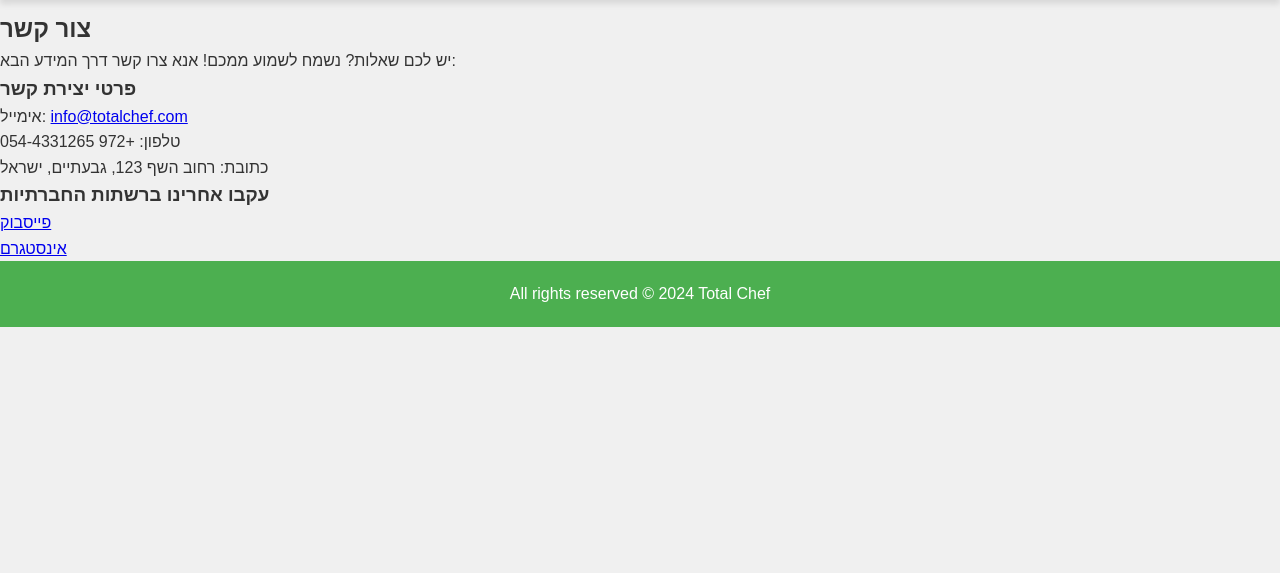
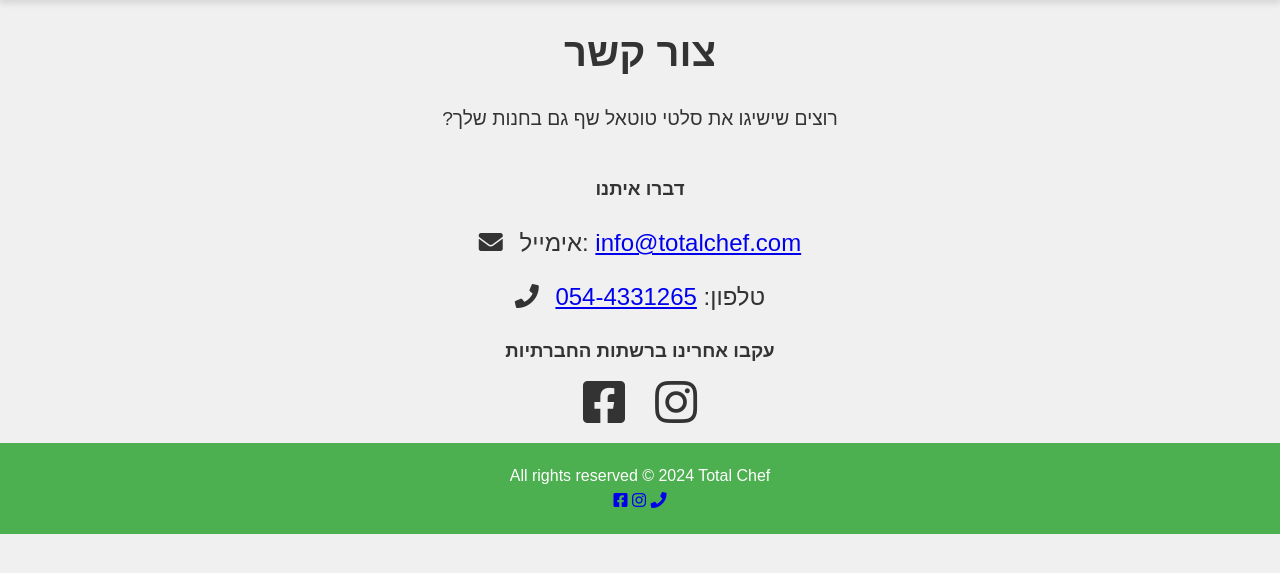
Before and after one commit to adidereviani/totalchef, a Flask app: page /contact in a window 1280 px wide. Shown: the part 112-685 px from the top of the page. Run offline with Flask 3, Linux system fonts and the light colour scheme; some web fonts are replaced.

Commit message:
update the contact page

```diff
--- a/static/styles.css
+++ b/static/styles.css
@@ -456,3 +456,59 @@ footer {
     font-size: 1.1rem; /* Increase paragraph font size on the about page */
     margin-bottom: 15px; /* Add space between paragraphs */
 }
+
+/* Contact Page Styling */
+.contact-page {
+    text-align: center;
+    margin-top: 20px;
+}
+
+.contact-page h2 {
+    font-size: 2.5rem;
+    margin-bottom: 20px;
+}
+
+.contact-page p {
+    font-size: 1.2rem;
+    margin-bottom: 40px;
+}
+
+/* Contact Details Styling */
+.contact-details {
+    list-style-type: none;
+    padding: 0;
+    margin: 20px 0;
+}
+
+.contact-details li {
+    font-size: 1.5rem;
+    margin-bottom: 15px;
+}
+
+.contact-details li i {
+    margin-right: 10px;
+    color: #333;
+}
+
+/* Social Links Styling */
+.social-links {
+    list-style-type: none;
+    padding: 0;
+    display: flex;
+    justify-content: center;
+    gap: 30px;
+}
+
+.social-links li {
+    display: inline-block;
+}
+
+.social-links li a {
+    font-size: 3rem;
+    color: #333;
+    transition: color 0.3s ease;
+}
+
+.social-links li a:hover {
+    color: #1877F2;
+}
--- a/templates/base.html
+++ b/templates/base.html
@@ -4,7 +4,14 @@
     <meta charset="UTF-8">
     <meta name="viewport" content="width=device-width, initial-scale=1.0">
     <title>{% block title %}{{ 'טוטאל שף' if session.get('language') == 'he' else 'Total Chef' }}{% endblock %}</title>
+
+    <!-- Google Fonts -->
     <link href="https://fonts.googleapis.com/css2?family=Amatic+SC:wght@400;700&family=Alef:wght@400;700&display=swap" rel="stylesheet">
+
+    <!-- FontAwesome for icons -->
+    <link rel="stylesheet" href="https://cdnjs.cloudflare.com/ajax/libs/font-awesome/5.15.4/css/all.min.css">
+
+    <!-- Main stylesheet -->
     <link rel="stylesheet" href="{{ url_for('static', filename='styles.css') }}">
 </head>
 
@@ -49,6 +56,11 @@
 
     <footer>
         <p>{{ 'כל הזכויות שמורות © 2024 טוטאל שף' if session.get('language') == 'he' else 'All rights reserved © 2024 Total Chef' }}</p>
+        <div class="footer-icons">
+            <a href="https://www.facebook.com/natalitotalchef" target="_blank"><i class="fab fa-facebook-square"></i></a>
+            <a href="https://www.instagram.com/natalifinkelshtein" target="_blank"><i class="fab fa-instagram"></i></a>
+            <a href="tel:+972544331265"><i class="fas fa-phone"></i></a>
+        </div>
     </footer>
 </body>
 </html>
--- a/templates/contact_he.html
+++ b/templates/contact_he.html
@@ -3,19 +3,28 @@
 {% block title %}צור קשר - טוטאל שף{% endblock %}
 
 {% block content %}
-    <h2>צור קשר</h2>
-    <p>יש לכם שאלות? נשמח לשמוע ממכם! אנא צרו קשר דרך המידע הבא:</p>
+    <div class="contact-page">
+        <h2>צור קשר</h2>
+        <p dir="rtl">רוצים שישיגו את סלטי טוטאל שף גם בחנות שלך?</p>
 
-    <h3>פרטי יצירת קשר</h3>
-    <ul>
-        <li>אימייל: <a href="mailto:info@totalchef.com">info@totalchef.com</a></li>
-        <li>טלפון: +972 054-4331265</li>
-        <li>כתובת: רחוב השף 123, גבעתיים, ישראל</li>
-    </ul>
+        <h3>דברו איתנו</h3>
+        <ul class="contact-details">
+            <li><i class="fas fa-envelope"></i> אימייל: <a href="mailto:info@totalchef.com">info@totalchef.com</a></li>
+            <li><i class="fas fa-phone"></i> טלפון: <a href="tel:+972544331265">054-4331265</a></li>
+        </ul>
 
-    <h3>עקבו אחרינו ברשתות החברתיות</h3>
-    <ul>
-        <li><a href="https://www.facebook.com/natalitotalchef">פייסבוק</a></li>
-        <li><a href="https://www.instagram.com/natalifinkelshtein">אינסטגרם</a></li>
-    </ul>
+        <h3>עקבו אחרינו ברשתות החברתיות</h3>
+        <ul class="social-links">
+            <li>
+                <a href="https://www.facebook.com/natalitotalchef" target="_blank">
+                    <i class="fab fa-facebook-square"></i>
+                </a>
+            </li>
+            <li>
+                <a href="https://www.instagram.com/natalifinkelshtein" target="_blank">
+                    <i class="fab fa-instagram"></i>
+                </a>
+            </li>
+        </ul>
+    </div>
 {% endblock %}
```
Also changed, not shown: templates/contact_en.html (+22 -13 lines).
